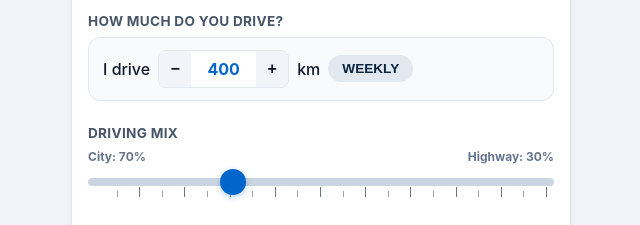
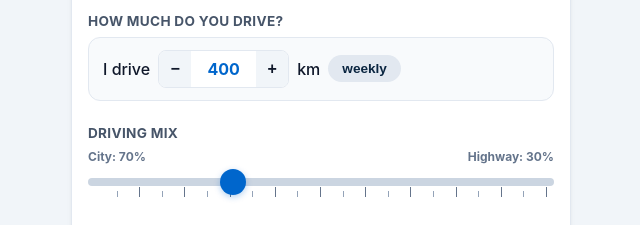
Before and after one commit to 7uvenucme/ev-savings-calculator, a plain HTML site: page index.html in a window 1280 px wide. Shown: the part 372-597 px from the top of the page, 319-959 px from the left. Drawn offline with nearby package versions, Linux system fonts and the light colour scheme; no server answers.

Commit message:
capsule formatting

```diff
--- a/style.css
+++ b/style.css
@@ -48,7 +48,7 @@
 .stepper-btn:hover { background: #e2e8f0; }
 .stepper-controls input { width: 65px; border: none; background: transparent; padding: 0; margin: 0; text-align: center; font-weight: 700; color: var(--accent-blue); font-size: 1rem; -moz-appearance: textfield; }
 .stepper-controls input::-webkit-outer-spin-button, .stepper-controls input::-webkit-inner-spin-button { -webkit-appearance: none; margin: 0; }
-.capsule-tag { background: #e2e8f0; color: var(--midnight-navy); font-weight: 700; font-size: 0.85rem; padding: 6px 14px; border-radius: 20px; border: none; cursor: pointer; transition: all 0.2s; text-transform: uppercase; }
+.capsule-tag { background: #e2e8f0; color: var(--midnight-navy); font-weight: 700; font-size: 0.85rem; padding: 6px 14px; border-radius: 20px; border: none; cursor: pointer; transition: all 0.2s; text-transform: lowercase; }
 .capsule-tag:hover { background: #cbd5e1; }
 
 /* SLIDER WITH TEETH */
```
